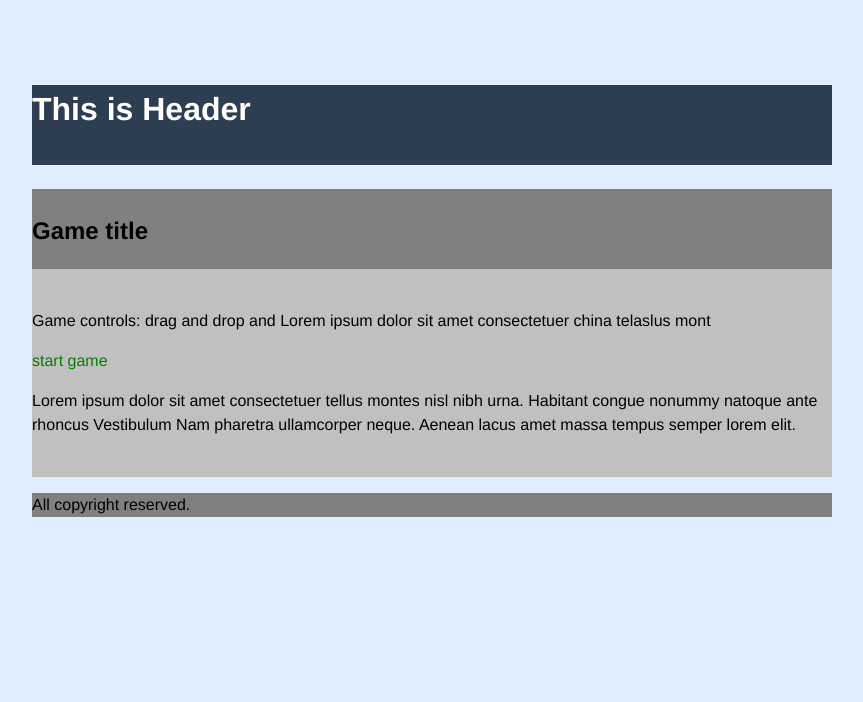
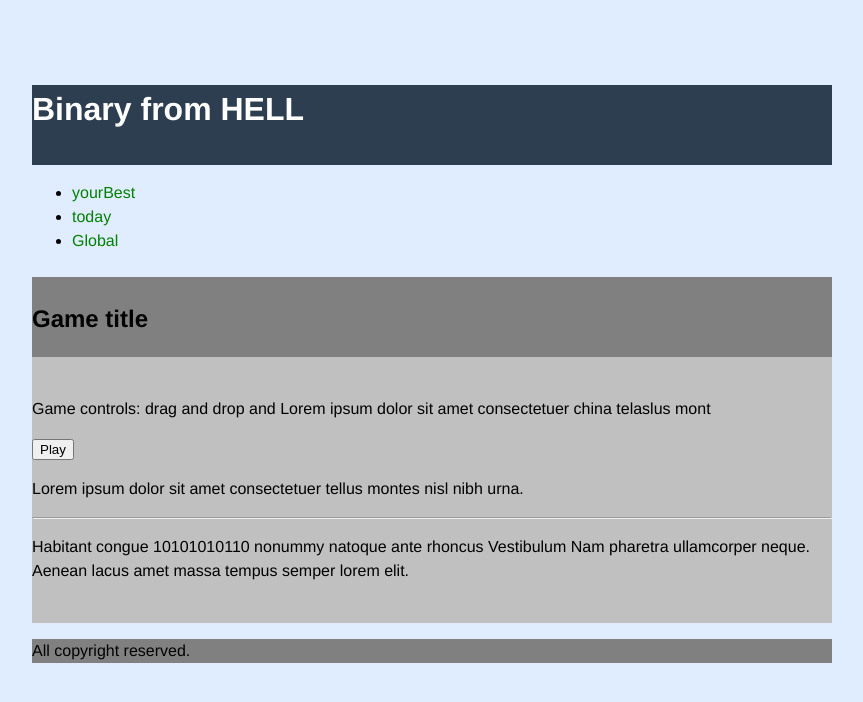
Before and after one commit to jelmionmoon/gonaMonkey.github.io, a plain HTML site: page index.html in a window 1280 px wide. Shown: the whole page, without its empty margins (208-1071 px from the left). Drawn offline with Linux system fonts and the light colour scheme.

Commit message:
Update index.html

```diff
--- a/index.html
+++ b/index.html
@@ -11,16 +11,27 @@
     <!-- sivu yläkulman pikku kuva(optional) -->
   </head>
   <body>
-    <div id="header">   <h1>This is Header</h1>
+    <div id="header">   <h1>Binary from <b>HELL</b></h1>
     </div>
+          <nav>                <!-- voi olla tarhu pistää tähä scoreboard linkit -->
+        <ul>
+        <li><a href="#">yourBest</a></li>
+        <li><a href="#">today</a></li>
+        <li><a href="#">Global</a></li>
+      </ul>
+      </nav>
     <div id="main">      <h2>Game title</h2>
       <div id="content">
         <br>
         <p>Game controls:  drag and drop and Lorem ipsum dolor sit amet consectetuer china telaslus mont
         </p>
-        <a href="peli.html">start game</a>
+        <button class="button">Play</button>
         <!-- menee peli aloitus ruutuun, erillinen html tiedosto johon peli tehdään -->
-        <p>Lorem ipsum dolor sit amet consectetuer tellus montes          nisl nibh urna. Habitant congue nonummy natoque ante rhoncus Vestibulum Nam pharetra ullamcorper neque. Aenean lacus amet massa tempus semper lorem elit.
+        <p>Lorem ipsum dolor sit amet consectetuer tellus montes          nisl nibh urna.      </p>
+
+        <hr>
+                <p>
+         Habitant congue 10101010110 nonummy natoque ante rhoncus Vestibulum Nam pharetra ullamcorper neque. Aenean lacus amet massa tempus semper lorem elit.
         </p>
         <br>
       </div>
```
